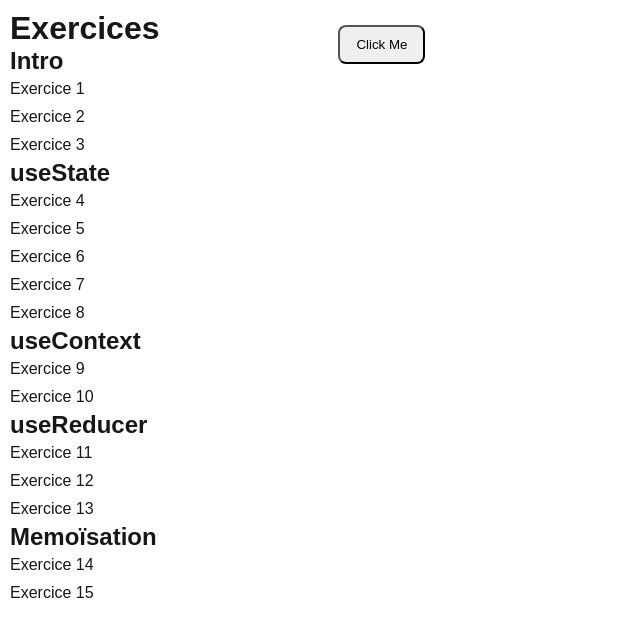
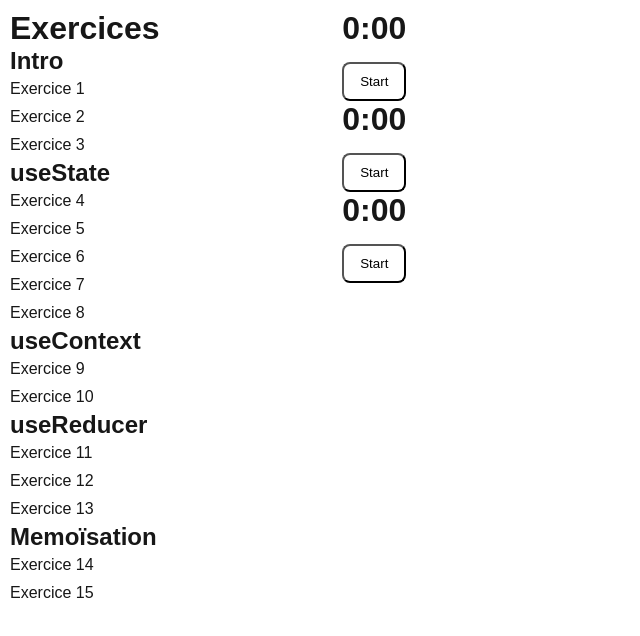
Before and after one commit to quentinhermiteau/react-5iw2-2025-2026, a Next.js app: page /demo/2 in a window 1280 px wide. Shown: the top 636 px of the page, without its empty margins (0-640 px from the left). Built offline with nearby package versions, Linux system fonts and the light colour scheme.

Commit message:
fix demo 2

```diff
--- a/src/app/demo/2/page.jsx
+++ b/src/app/demo/2/page.jsx
@@ -1,22 +1,15 @@
 "use client";
 
-import { useRef } from "react";
+import StopwatchV1 from "./versions/v1";
+import StopwatchV2 from "./versions/v2";
+import StopwatchV3 from "./versions/v3";
 
 export default function Page() {
-  const btnRef = useRef(null);
-
-  const handleClick = () => {
-    btnRef.current.disabled = true;
-    btnRef.current.innerText = "Clicked";
-  };
-
   return (
     <main>
-      <div>
-        <button ref={btnRef} onClick={handleClick}>
-          Click Me
-        </button>
-      </div>
+      <StopwatchV1 />
+      <StopwatchV2 />
+      <StopwatchV3 />
     </main>
   );
 }
--- a/src/app/demo/2/versions/v1.jsx
+++ b/src/app/demo/2/versions/v1.jsx
@@ -1,8 +1,9 @@
 "use client";
 
 import { useState } from "react";
-import formatTime from "../utils";
+import formatTime from "./utils";
 
+// Problème avec id reset à chaque render
 export default function StopwatchV1() {
   const [seconds, setSeconds] = useState(0);
   const [running, setRunning] = useState(false);
--- a/src/app/demo/2/versions/v2.jsx
+++ b/src/app/demo/2/versions/v2.jsx
@@ -1,8 +1,9 @@
 "use client";
 
 import { useState } from "react";
-import formatTime from "../utils";
+import formatTime from "./utils";
 
+// Problème avec id, useState utilisé pour gérer un state non utilisé dans le render
 export default function StopwatchV2() {
   const [seconds, setSeconds] = useState(0);
   const [running, setRunning] = useState(false);
--- a/src/app/demo/2/versions/v3.jsx
+++ b/src/app/demo/2/versions/v3.jsx
@@ -1,8 +1,9 @@
 "use client";
 
 import { useRef, useState } from "react";
-import formatTime from "../utils";
+import formatTime from "./utils";
 
+// Utilisation de useRef
 export default function StopwatchV3() {
   const [seconds, setSeconds] = useState(0);
   const [running, setRunning] = useState(false);
```
Also changed, not shown: src/app/demo/2/versions/utils.js (renamed from src/app/demo/2/utils.js).
